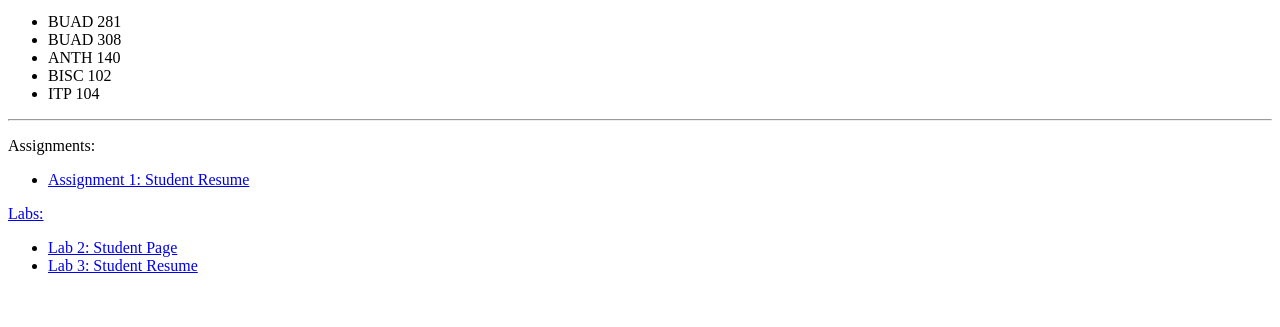
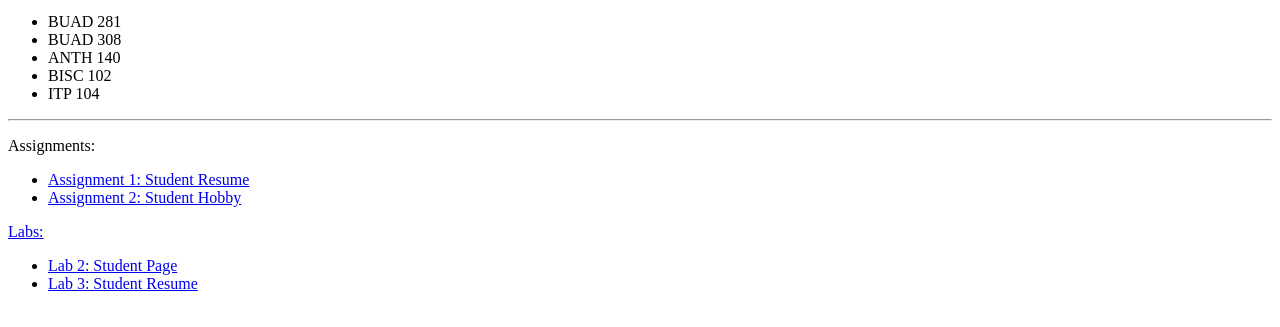
Before and after one commit to uscwebdev/itp104-submissions-jimmyhua330, a plain HTML site: page index.html in a window 1280 px wide. Shown: the part 457-784 px from the top of the page. Drawn offline with Linux system fonts and the light colour scheme.

Commit message:
Update index.html

```diff
--- a/index.html
+++ b/index.html
@@ -32,6 +32,7 @@
     <p>Assignments:</p>
     <ul>
         <li><a target="_blank" href="assignment_01/assignment_01.html">Assignment 1: Student Resume</li>
+        <li><a target="_blank" href="assignment_02/assignment_02.html">Assignment 2: Student Hobby</li>
     </ul>
     <p>Labs:</p>
     <ul>
```
